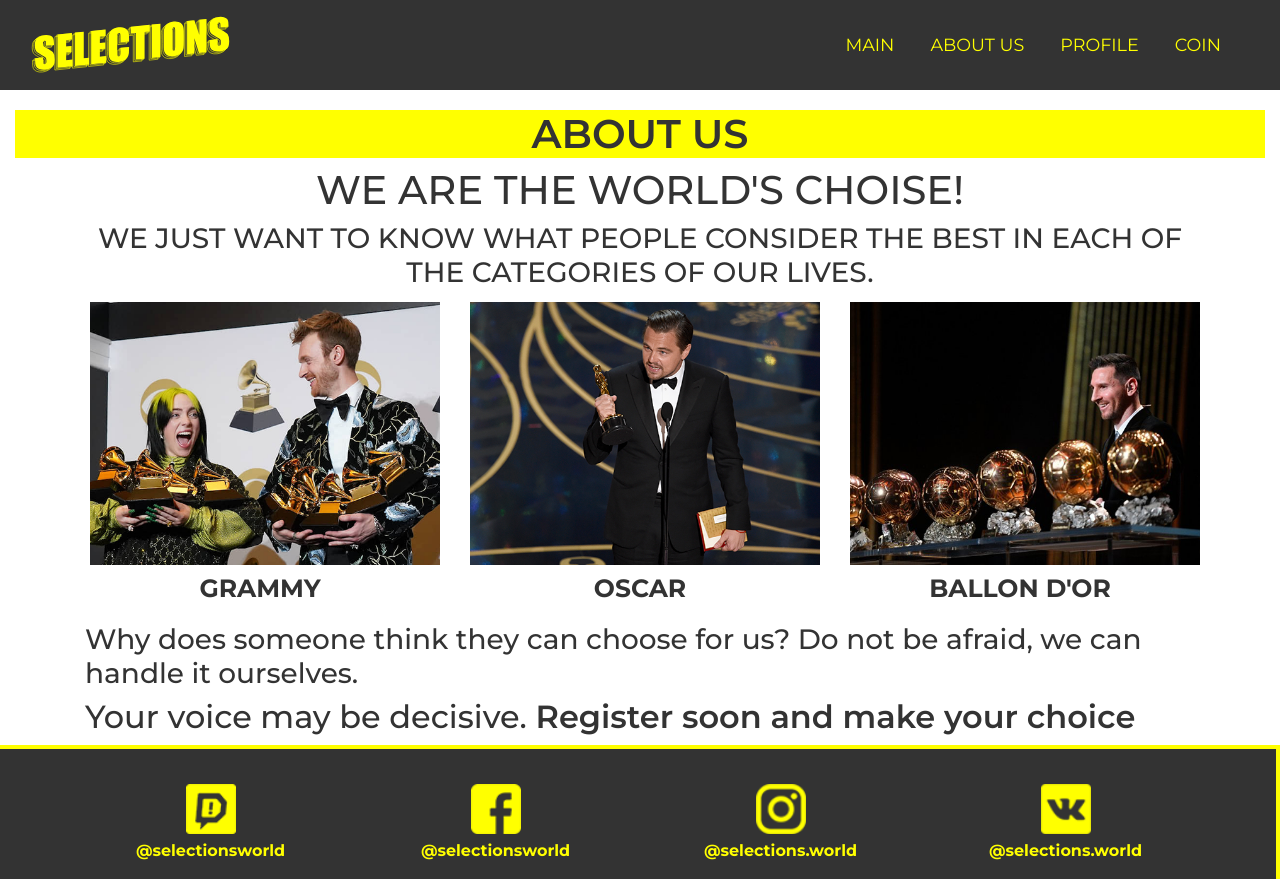
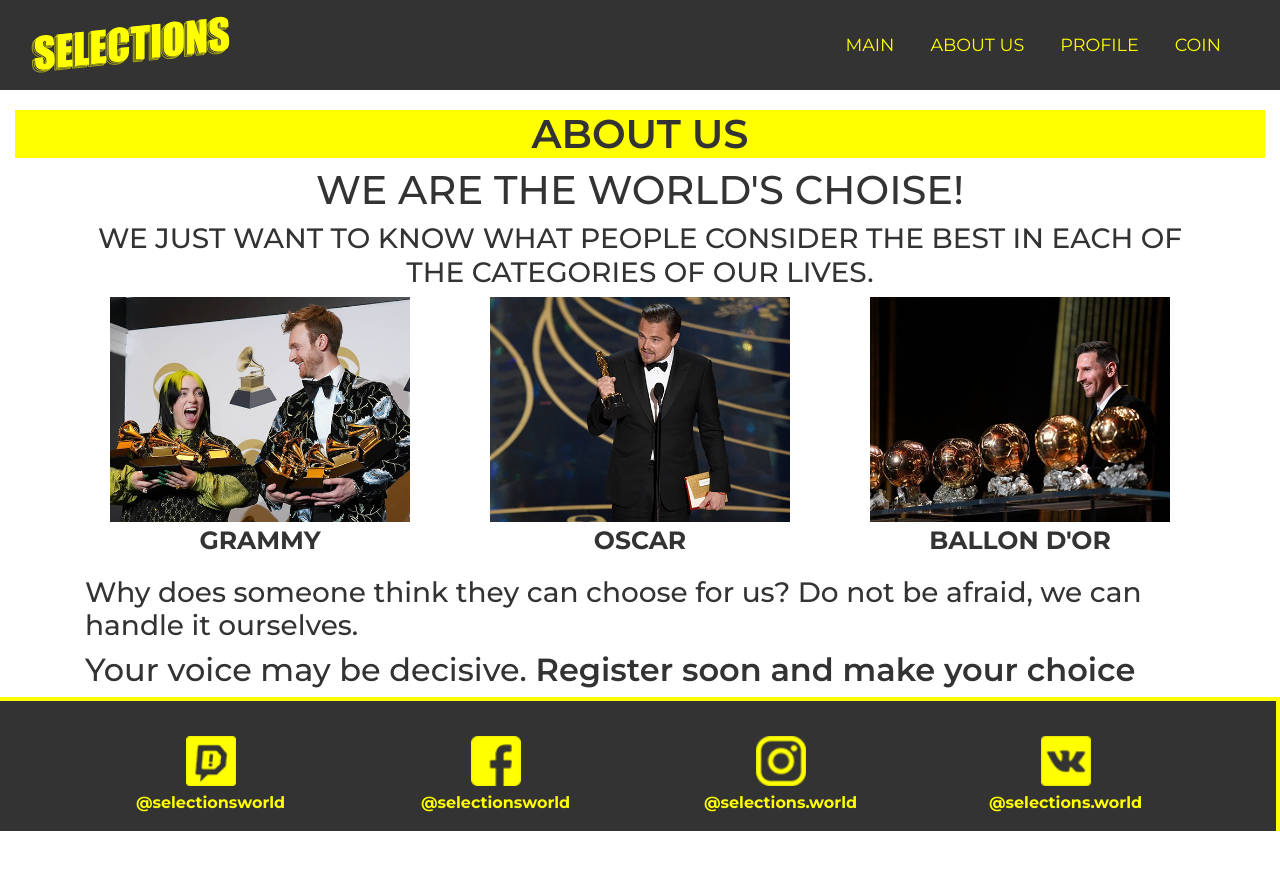
Before and after one commit to Fili25/fili25.github.io, a plain HTML site: page about.html in a window 1280 px wide. After the commit the page ends 831 px from the top, so only its background shows below. Drawn offline with nearby package versions, Linux system fonts and the light colour scheme.

Commit message:
Update style.css

```diff
--- a/css/style.css
+++ b/css/style.css
@@ -93,8 +93,8 @@ margin-bottom:1em;
     font-weight: 700;
 }
 .aboutpic {
-  margin:5px;
-  width: 350px;
+
+  width: 300px;
 }
 .aboutt{
   font-weight: 700;
```
